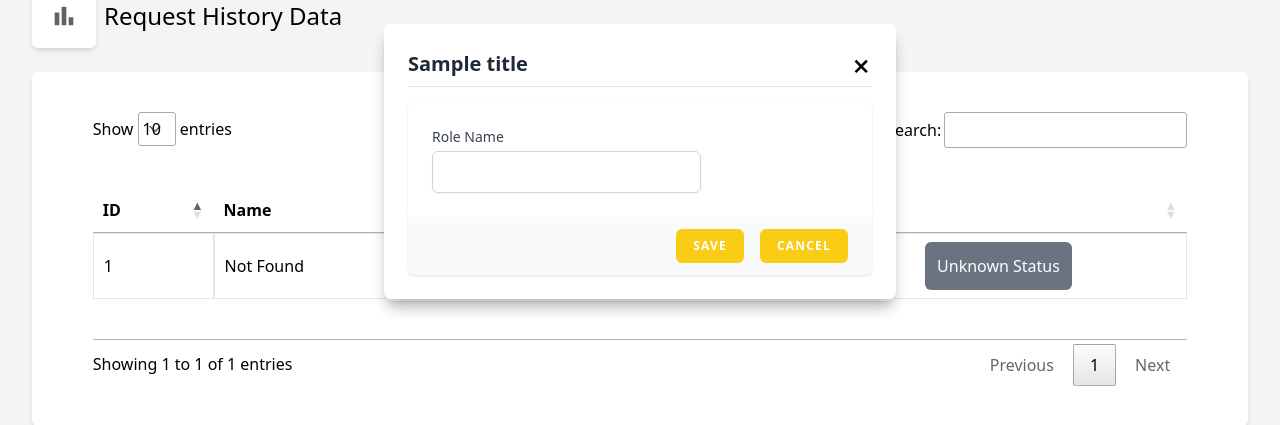
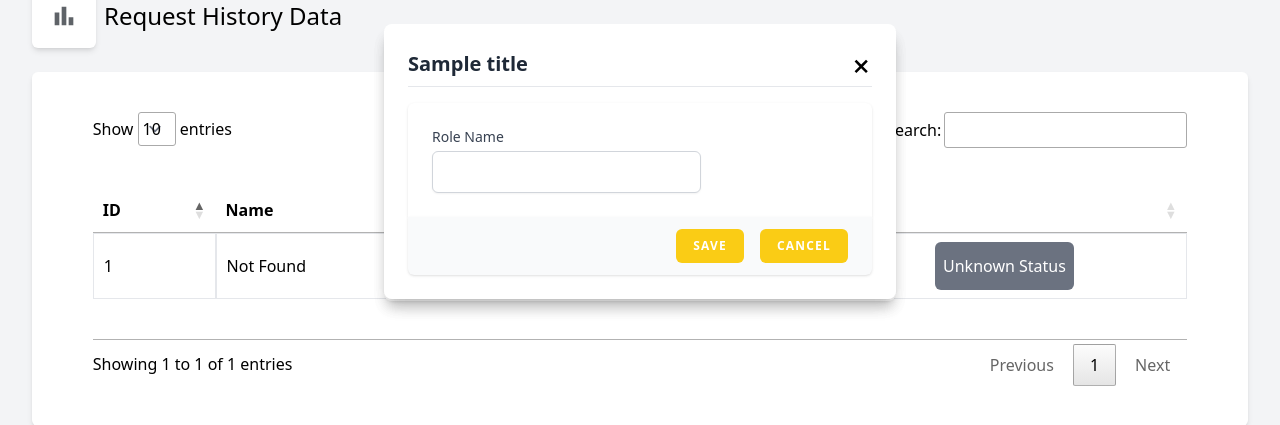
Before and after one commit to DevKILC/teacher-specification, a Laravel app: template resources/views/permission/index.blade.php in a window 1280 px wide. Shown: the part 238-663 px from the top of the page. Run offline with Laravel 12, Linux system fonts and the light colour scheme; the template is opened without the code that fills it: most values are stand-ins (such as "Sample title", 1, 10 or a date in 2020); data that the repository does not hold is empty; style sheets or scripts are compiled from the project's sources; some libraries are stand-ins or nearby versions.

Commit message:
fixing center

```diff
--- a/resources/views/permission/index.blade.php
+++ b/resources/views/permission/index.blade.php
@@ -107,20 +107,21 @@
                                     <td class="border px-4 py-2 flex flex-row justify-center">
                                         @switch($history->stats)
                                         @case('Pending')
-                                        <button class="bg-yellow-400 rounded-md px-3 py-3 text-white">Pending</button>
+                                        <button class="bg-yellow-400 rounded-md px-2 py-3 text-white">Pending</button>
                                         @break
                                         @case('Accept')
-                                        <button class="bg-green-500 rounded-md px-3 py-3 text-white">Accept</button>
+                                        <button class="bg-green-500 rounded-md px-2 py-3 text-white">Accept</button>
                                         @break
                                         @case('Decline')
-                                        <button class="bg-red-500 rounded-md px-3 py-3 text-white"> Decline</button>
+                                        <button class="bg-red-500 rounded-md px-2 py-3 text-white"> Decline</button>
                                         @break
                                         @default
-                                        <button class="bg-gray-500 rounded-md px-3 py-3 text-white">Unknown Status</button>
+                                        <button class="bg-gray-500 rounded-md px-2 py-3 text-white">Unknown Status</button>
                                         @endswitch
                                     </td>
                                     @role('Administrator')
-                                    <td class="border space-x-3">
+                                    <td class="border">
+                                        <div class="flex space-x-3 justify-center">
                                         @if($history->stats == 'Pending')
                                         <!-- Show Accept and Decline buttons if status is Pending -->
                                         <form action="{{ route('permissions.accept', $permission->id) }}" method="POST" class="inline-block">
@@ -137,8 +138,9 @@
                                         <span class="bg-green-500 text-white">Accepted</span>
                                         @elseif($history->stats == 'Decline')
                                         <!-- Show Declined status -->
-                                        <span class="bg-red-500"> text-whiteDeclined</span>
+                                        <span class="bg-red-500 text-white"> Declined</span>
                                         @endif
+                                        </div>
                                     </td>
                                     @endrole
                                 </tr>
```
